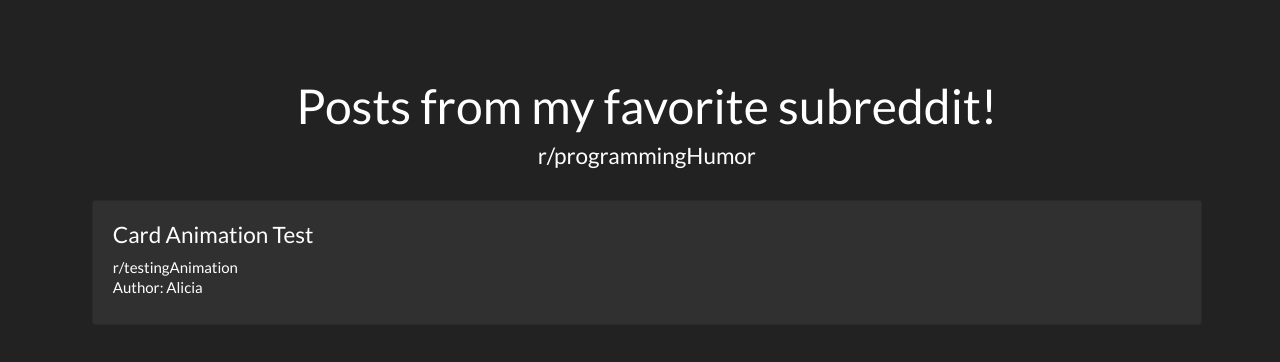
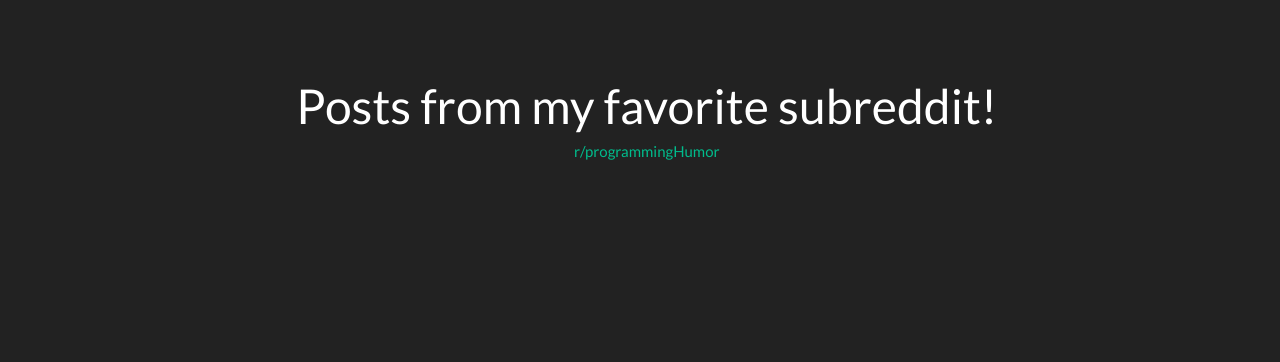
Before and after one commit to AliciaGrevsten/jquery-reddit-application-alicia, a plain HTML site: page index.html in a window 1280 px wide. Drawn offline with nearby package versions, Linux system fonts and the light colour scheme; no server answers.

Commit message:
Small changes

```diff
--- a/index.html
+++ b/index.html
@@ -11,21 +11,14 @@
 
     <div class="container">
         <h1 class="text-center">Posts from my favorite subreddit!</h1>
-        <h4 class="text-center">r/programmingHumor</h4>
+        <h6 class="text-center">
+            <a href="https://www.reddit.com/r/programmingHumor" class="card-link">r/programmingHumor</a>
+        </h6>
         <br>
 
         <!-- Posts Cards-->
         <div id="posts">
-            <div class="col-4-lg">
-                <div class="card">
-                    <div class="card-body">
-                        <h4>Card Animation Test</h4>
-                        <a>r/testingAnimation</a>
-                        <h6>Author: Alicia</h6>
-                    </div>
-                </div>
-            </div>
-            <br>
+
         </div>
     </div>
 
--- a/script.js
+++ b/script.js
@@ -33,7 +33,4 @@
         );
     });
 
-
-
-
 });
```
